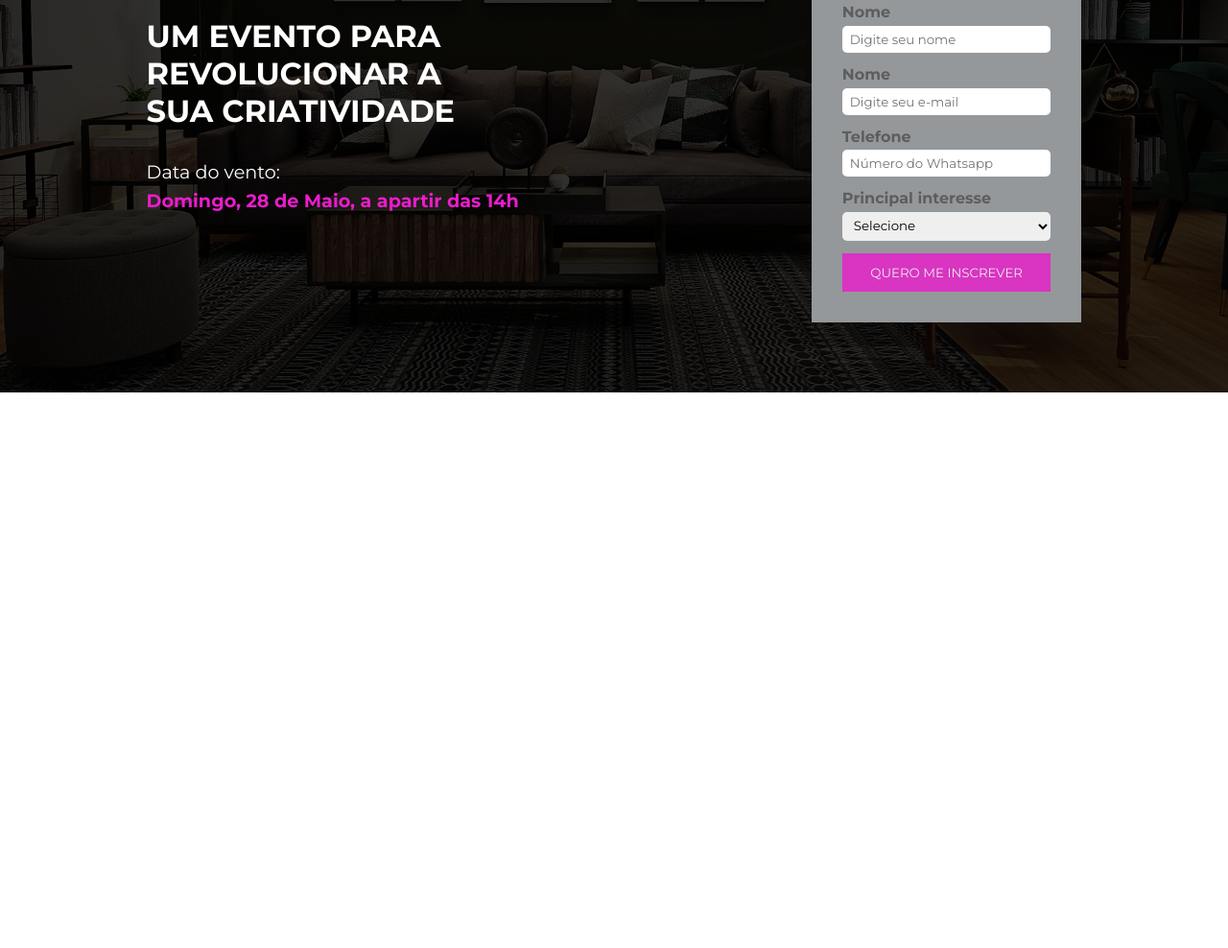
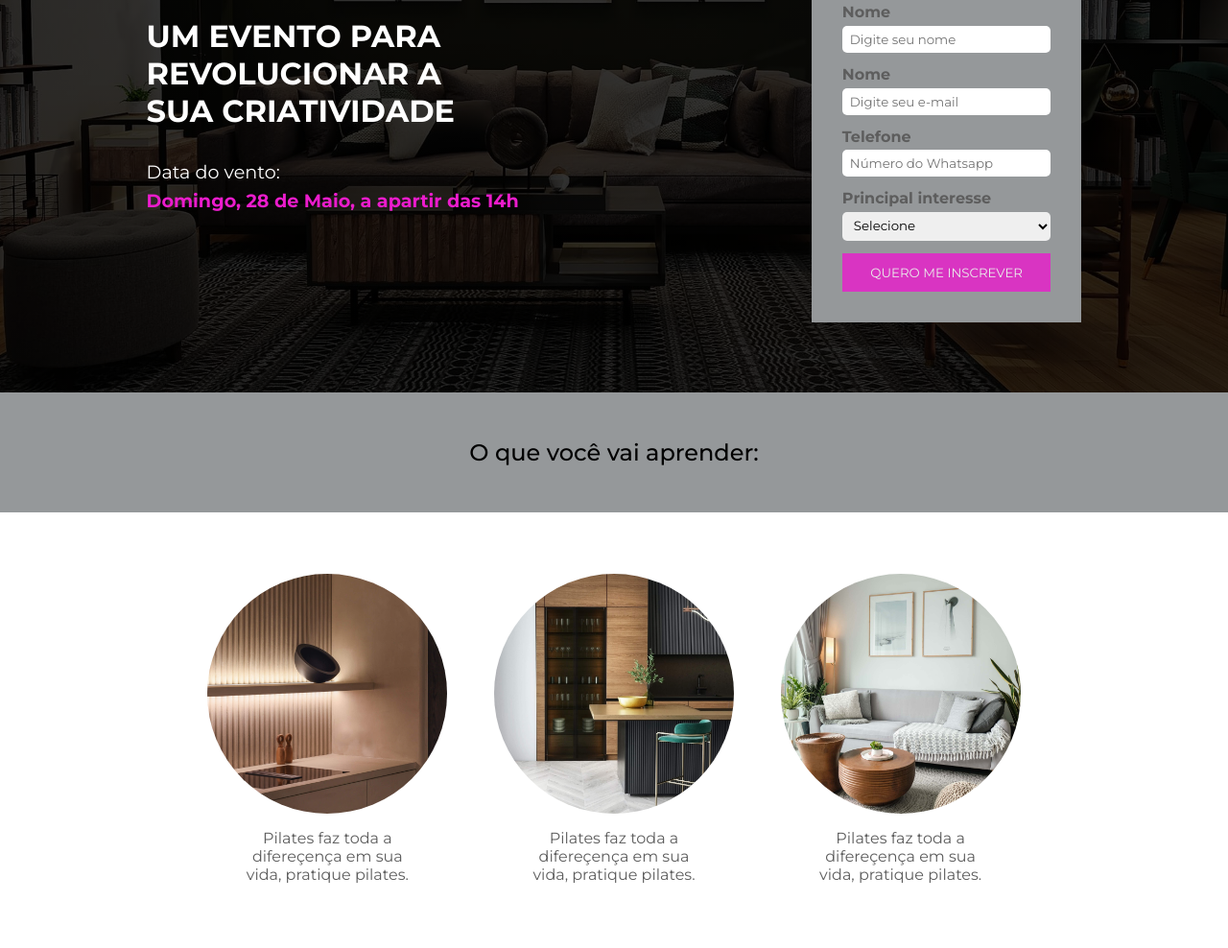
Before and after one commit to natanlucas/NewLifeStudioPilates, a plain HTML site: page Index.html in a window 1280 px wide. Shown: the part 271-1259 px from the top of the page at 96% size. Before the commit the page ends 800 px from the top, so only its background shows below. Drawn offline with nearby package versions, Linux system fonts and the light colour scheme.

Commit message:
Created benefits section

```diff
--- a/Index.html
+++ b/Index.html
@@ -59,5 +59,28 @@
             </form>
         </div>
     </header>
+    <section id="key-benefits">
+        <h2>O que você vai aprender:</h2>
+        <div class="benefits">
+            <div class="benefit">
+                <div id="benefit-1" class="benefit-img"></div>
+                    <p>
+                        Pilates faz toda a difereçença em sua vida, pratique pilates.
+                    </p>
+            </div>
+            <div class="benefit">
+                <div id="benefit-2" class="benefit-img"></div>
+                    <p>
+                        Pilates faz toda a difereçença em sua vida, pratique pilates.
+                    </p>
+            </div>
+            <div class="benefit">
+                <div id="benefit-3" class="benefit-img"></div>
+                    <p>
+                        Pilates faz toda a difereçença em sua vida, pratique pilates.
+                    </p>
+            </div>
+        </div>
+    </section>
 </body>
 </html>
--- a/css/styles.css
+++ b/css/styles.css
@@ -11,6 +11,10 @@
     margin: 0;
     padding: 0;
     box-sizing: border-box; /* Para elementos não passarem  da area util de uma div, respeita a lagura maxima*/
+}
+
+body {
+    padding-bottom: 500px;
 }
 
 /* Event form */
@@ -98,3 +102,49 @@
 .btn:hover {
     opacity: 1;
 }
+
+/* Benefits section */
+#key-benefits h2 {
+    background-color: var(--secondary);
+    text-align: center;
+    padding: 2em;
+    font-weight: 500;
+}
+
+.benefits {
+    display: flex;
+    justify-content: space-around;
+    padding: 4em;
+    width: 80%;
+    margin: 0 auto;
+}
+
+.benefit {
+    text-align: center;
+    display: flex;
+    flex-direction: column;
+    align-items: center;
+    max-width: 20%;
+    color: var(--text-tertiary);
+}
+
+.benefit .benefit-img {
+    width: 250px;
+    height: 250px;
+    border-radius: 50%;
+    background-size: cover;
+    background-position: center;
+    margin-bottom: 1em;
+}
+
+#benefit-1 {
+    background-image: url("../img/sqr-1.jpg")
+}
+
+#benefit-2 {
+    background-image: url("../img/sqr-2.jpg")
+}
+
+#benefit-3 {
+    background-image: url("../img/sqr-3.jpg")
+}
```
